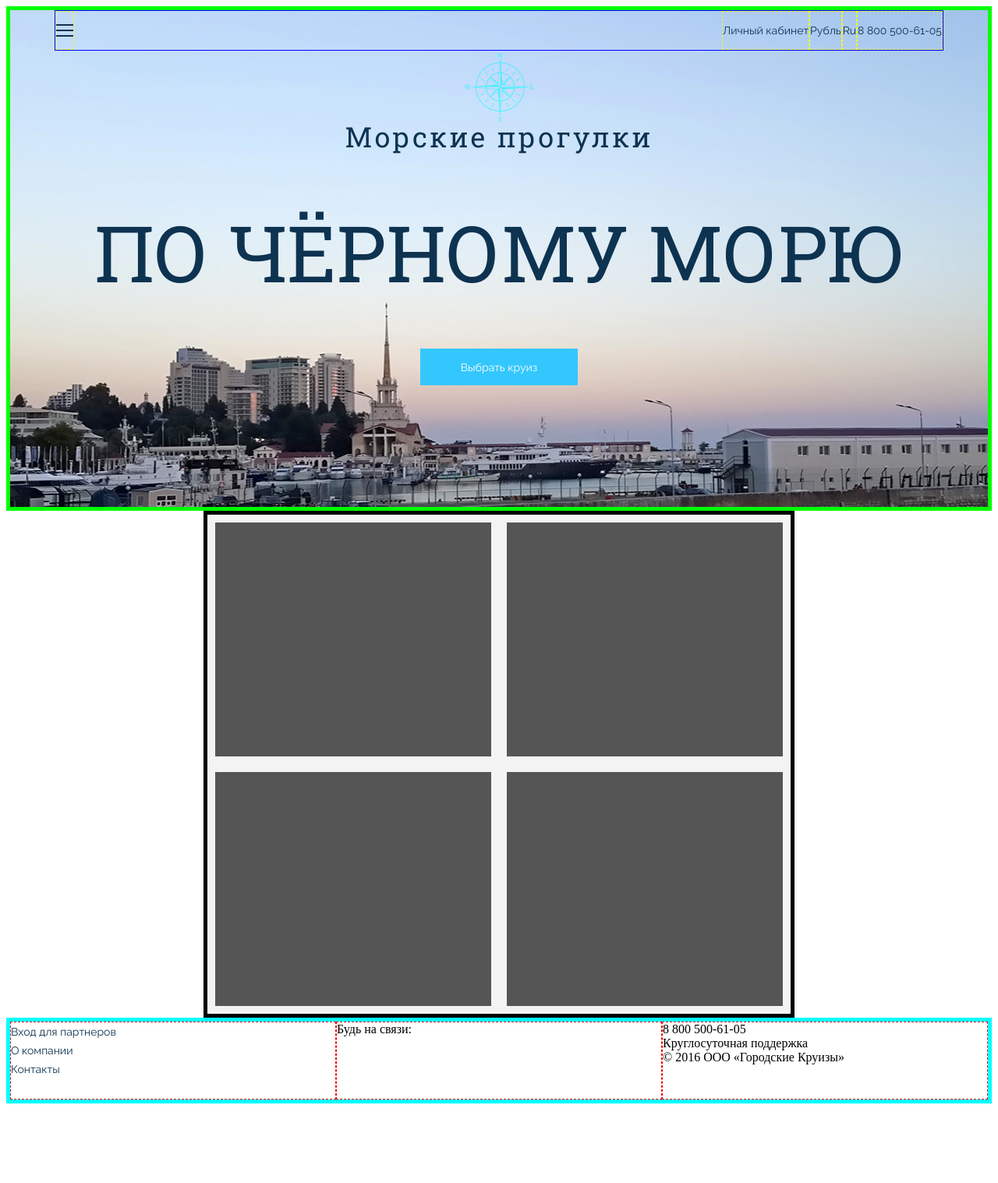
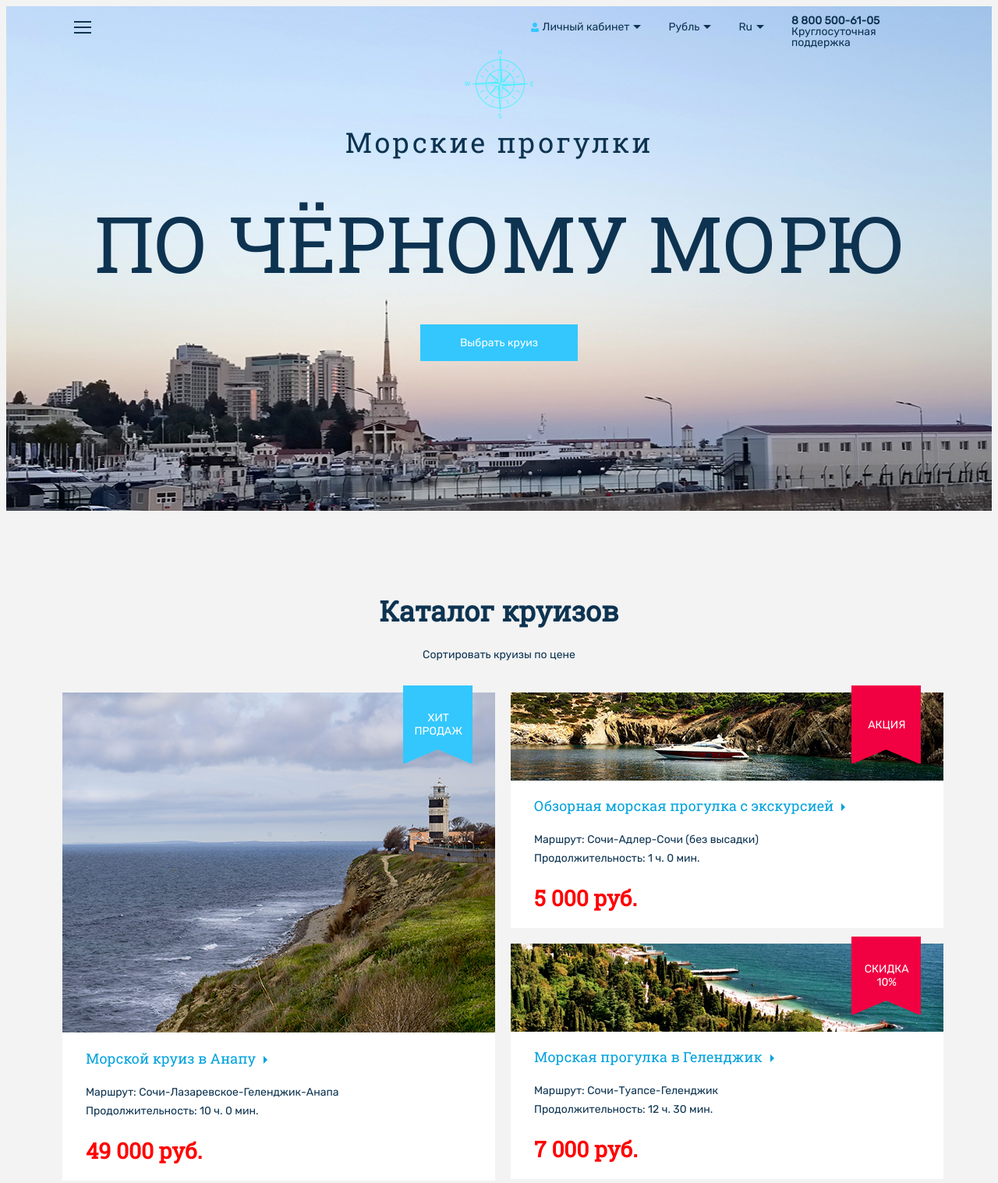
Before and after one commit to skrikl/2UP-html-test, a plain HTML site: page index.html in a window 1280 px wide. Shown: the top 1517 px of the page at 78% size. Before the commit the page ends 1423 px from the top, so only its background shows below. Drawn offline with Linux system fonts and the light colour scheme.

Commit message:
Content cards added

```diff
--- a/css/test.css
+++ b/css/test.css
@@ -1,5 +1,5 @@
 @import url('https://fonts.googleapis.com/css?family=Roboto+Slab');
-@import url('https://fonts.googleapis.com/css?family=Raleway');
+@import url('https://fonts.googleapis.com/css?family=Rubik');
 /* запросы mobile first */
 
 /* стили для любой ширины */
@@ -7,12 +7,11 @@
 	box-sizing: border-box;
 }
 .main__container {
-    margin: 0 auto;
-    width: 1140px;
-    display: flex;
-    flex-flow: row nowrap;
-    justify-content: flex-start;
-    border: 1px solid blue;
+  margin: 0 auto;
+  width: 1140px;
+  display: flex;
+  flex-flow: row;
+  justify-content: flex-start;
 }
 .menu__button {
   background: linear-gradient(
@@ -24,7 +23,6 @@
 }
 .header {
   position: relative;
-  border: 5px solid lime;
   width: 100%;
   height: 647px;
   background-image: url(../img/sochi-2258855.png), url(../img/logo.png);
@@ -37,14 +35,15 @@
   justify-content: flex-end;
 }
 .header__element {
-  margin-right: 0 5px;
+  padding: 0 15px;
+  margin: 0 10px;
   display: flex;
-  font-family: Raleway;
+  position: relative;
+  font-family: Rubik, sans-serif;
   color: #0d3351;
   font-size: 14px;
   font-weight: 400;
   line-height: 48px;
-  border: 1px dashed yellow;
   align-items: center;
 }
 .menu__first_element_formatting {
@@ -55,12 +54,12 @@
   color: #0d3351;
   font-size: 100px;
   font-weight: 400;
-  line-height: 48px;
+  line-height: 10px;
   text-align: center;
   text-transform: uppercase;
 }
 .header_small {
-  padding-top: 50px;
+  padding-top: 60px;
   font-family: Roboto Slab, serif;
   color: #0d3351;
   font-size: 36px;
@@ -72,8 +71,8 @@
 .nav {
   background-color: #0d3351;
   position: absolute;
-  top:-100%;
-  left: 15.5%;
+  top:-3000%;
+  left: 30%;
   width: 420px;
   opacity: 0;
   transition: 0.5s all ease 0.15s;
@@ -81,7 +80,7 @@
 }
 .menu__button:hover .nav {
     opacity: 1;
-    top:8%;
+    top: 100%;
 }
 .nav ul {
     list-style: none;
@@ -92,7 +91,7 @@
 .menu a {
     text-decoration: none;
     display: block;
-    font-family: RobotoSlab;
+    font-family: Roboto Slab;
     color: #ffffff;
     font-size: 18px;
     font-weight: 400;
@@ -112,34 +111,79 @@
   width: 202px;
   height: 47px;
   margin: 0 auto;
-  font-family: Raleway;
+  font-family: Rubik, sans-serif;
   color: #ffffff;
-  font-size: 14px; /* Approximation due to font substitution */
+  font-size: 14px;
   font-weight: 400;
-  line-height: 48px; /* Approximation due to font substitution */
+  line-height: 48px;
   text-align: center;
+  transition: 1s;
 }
 .main__button:hover {
-  background-color: #ffc7fd;
+  background-color: #0d3351;
+}
+/*Нужно ли делать обертку для главной секции, или ограничиться main__container и background на весь документ?*/
+html {
+  background-color: #f3f3f3;
 }
 .content {
-  position: relative; /*это для подписи, удалить*/
-  width: 60%;
-  margin: 0 auto;
-  /*height: 500px;*/
-  background-color: #f3f3f3;
-  border: 5px solid black;
-  display: flex;
-  flex-flow: row wrap;
+  position: relative;
 }
 .content__element {
-  flex: 1;
-  background-color: #555;
-  min-width: 300px;
-  max-width: 400px;
-  height: 300px;
+  position: relative;
+  width: 555px;
+  background-color: #fff;
   margin: 10px;
+  display: block;
+  padding-left: 30px;
 }
+.content-img__full-height {
+  height: 437px;
+  margin-left: -30px;
+}
+.content-img__half-height {
+  height: 215px;
+  margin-left: -30px;
+}
+.content-img__quarter-height {
+  height: 113px;
+  margin-left: -30px;
+}
+.content__header {
+  font-family: Roboto Slab;
+  color: #00a2dd;
+  font-size: 18px;
+  font-weight: 400;
+  line-height: 28px;
+  text-align: left;
+  padding-right: 20px;
+  display: inline-block; /*This is to use icons__list class*/
+  position: relative; /*This is to use icons__list class*/
+}
+.content__text {
+  font-family: Rubik, sans-serif;
+  color: #0d3351;
+  font-size: 14px;
+  font-weight: 400;
+  line-height: 24px;
+}
+.content__anapa {
+  background: url(../img/lighthouse-1319560.png) no-repeat;
+}
+.content__durso {
+  background: url(../img/sea-3141781_1920.png) no-repeat;
+}
+.content__gelendzik {
+  background: url(../img/gelendzik.png) no-repeat;
+}
+.content__novorossiysk {
+  background: url(../img/novorossiysk-211521_1920.png) no-repeat;
+}
+.content__sochi {
+  background: url(../img/sochi-2461968_1920.png) no-repeat;
+}
+
+
 footer {
   border: 5px solid cyan;
   display: flex;
@@ -155,7 +199,7 @@ footer {
   background-color: #ffffff;
 }
 .footer__menu a {
-  font-family: Raleway;
+  font-family: Rubik, sans-serif;
   color: #0d3351;
   font-size: 14px; /* Approximation due to font substitution */
   font-weight: 400;
@@ -175,6 +219,96 @@ footer {
   width: 200px;
   height: 100px;
   border: 1px dashed red;
+}
+.icons__lk {
+  background: url(../img/lk.png) no-repeat 0% center;
+}
+.icons__list::after {
+  content: " ";
+  border: 5px solid black;
+  border-color: #0d3351 transparent transparent transparent;
+  position: absolute;
+  right: 0%;
+  top: 45%;
+}
+.icons__right-arrow::after {
+  content: " ";
+  border: 5px solid black;
+  border-color: transparent transparent transparent #00a2dd;
+  position: absolute;
+  right: 0%;
+  top: 40%;
+}
+.header__contact {
+  flex-basis: 200px;
+  display: block;
+  line-height: 1em;
+  padding-top: 12px;
+}
+.content__columns {
+  flex-flow: column wrap;
+  max-height: 1100px;
+}
+.content__price {
+  font-family: Roboto Slab;
+  font-weight: bold;
+  font-size: 28px;
+  color: red;
+  /*height: 40px;*/
+  padding: 20px 0;
+}
+.content__main-header {
+  font-family: Roboto Slab;
+  color: #0d3351;
+  font-size: 36px;
+  line-height: 48px;
+  text-align: center;
+  padding-top: 80px;
+}
+.content__small-header {
+  font-family: Rubik, sans-serif;
+  color: #0d3351;
+  font-size: 14px;
+  font-weight: 400;
+  /*line-height: 24px;*/
+  text-align: center;
+  margin-bottom: 30px;
+}
+.content__sticker_sale {
+  position: absolute;
+  background: url(../img/tag_sale.svg) no-repeat;
+  height: 100px;
+  width: 90px;
+  top: -1.5%;
+  right: 5%;
+  display: flex;
+  align-items: center;
+  justify-content: center;
+  text-transform: uppercase;
+  text-align: center;
+  font-family: Rubik;
+  color: #ffffff;
+  font-size: 14px;
+
+
+
+}
+.content__sticker_promo {
+  position: absolute;
+  background: url(../img/tag_promo.svg) no-repeat;
+  height: 100px;
+  width: 90px;
+  top: -3%;
+  right: 5%;
+  display: flex;
+  align-items: center;
+  justify-content: center;
+  text-transform: uppercase;
+  text-align: center;
+  font-family: Rubik;
+  color: #ffffff;
+  font-size: 14px;
+
 }
 /* стили для ширины крупнее фаблетов */
 /* стили для ширины 550 пикселов и выше */
--- a/index.html
+++ b/index.html
@@ -30,10 +30,13 @@
 				</nav>﻿
 			</div>
 		</div>
-		<div class="header__element">Личный кабинет</div>
-		<div class="header__element">Рубль</div>
-		<div class="header__element">Ru</div>
-		<div class="header__element">8 800 500-61-05</div>
+		<div class="header__element icons__lk icons__list">Личный кабинет</div>
+		<div class="header__element icons__list">Рубль</div>
+		<div class="header__element icons__list">Ru</div>
+		<div class="header__element header__contact">
+			<strong>8 800 500-61-05</strong>
+		  <span>Круглосуточная поддержка</span>
+		</div>
 		<!-- todo Put header links here -->
 	</div>
   <!-- todo Include to header. change to <h1> -->
@@ -44,10 +47,51 @@
 
 <!-- Content section -->
 <div class="content">
-	<div class="content__element"></div>
-	<div class="content__element"></div>
-	<div class="content__element"></div>
-	<div class="content__element"></div>
+	<h1 class="content__main-header">Каталог круизов</h1>
+	<div class="content__small-header">Сортировать круизы по цене</div>
+	<div class="main__container content__columns">
+		<div class="content__element">
+			<div class="content__anapa content-img__full-height">
+				<div class="content__sticker_sale">Хит продаж</div>
+			</div>
+			<h3 class="content__header icons__right-arrow">Морской круиз в Анапу</h3>
+				<div class="content__text">Маршрут: Сочи-Лазаревское-Геленджик-Анапа</div>
+				<div class="content__text">Продолжительность: 10 ч. 0 мин.</div>
+			<div class="content__price">49 000	руб.</div>
+		</div>
+		<div class="content__element">
+			<div class="content__novorossiysk content-img__half-height "></div>
+			<h3 class="content__header icons__right-arrow">Морской круиз в Новороссийск</h3>
+			<div class="content__text">Маршрут: Сочи-Геленджик-Новороссйиск-Геленджик-Сочи</div>
+			<div class="content__text">Продолжительность: 13 ч. 0 мин.</div>
+			<div class="content__price">14 800	руб.</div>
+		</div>
+		<div class="content__element">
+			<div class="content__sochi content-img__quarter-height">
+				<div class="content__sticker_promo">Акция</div>
+			</div>
+			<h3 class="content__header icons__right-arrow">Обзорная морская прогулка с экскурсией</h3>
+			<div class="content__text">Маршрут: Сочи-Адлер-Сочи (без высадки)</div>
+			<div class="content__text">Продолжительность: 1 ч. 0 мин.</div>
+			<div class="content__price">5 000	руб.</div>
+		</div>
+		<div class="content__element">
+			<div class="content__gelendzik content-img__quarter-height">
+				<div class="content__sticker_promo">Скидка<br>10%</div>
+			</div>
+			<h3 class="content__header icons__right-arrow">Морская прогулка в Геленджик</h3>
+			<div class="content__text">Маршрут: Сочи-Туапсе-Геленджик</div>
+			<div class="content__text">Продолжительность: 12 ч. 30 мин.</div>
+			<div class="content__price">7 000	руб.</div>
+		</div>
+		<div class="content__element">
+			<div class="content__durso content-img__half-height"></div>
+			<h3 class="content__header icons__right-arrow">Морская прогулка в Абрау-Дюрсо</h3>
+			<div class="content__text">Маршрут: Сочи-Абрау-Дюрсо</div>
+			<div class="content__text">Продолжительность: 11 ч. 0 мин.</div>
+			<div class="content__price">14 800	руб.</div>
+		</div>
+	</div>
 </div>
 
 <!-- Footer section -->
```
Also changed, not shown: img/gelendzik.png (added), img/lk.png (added), img/novorossiysk-211521_1920.png (added), img/sochi-2461968_1920.png (added), img/tag_promo.svg (added), img/tag_sale.svg (added), 1 other file.
